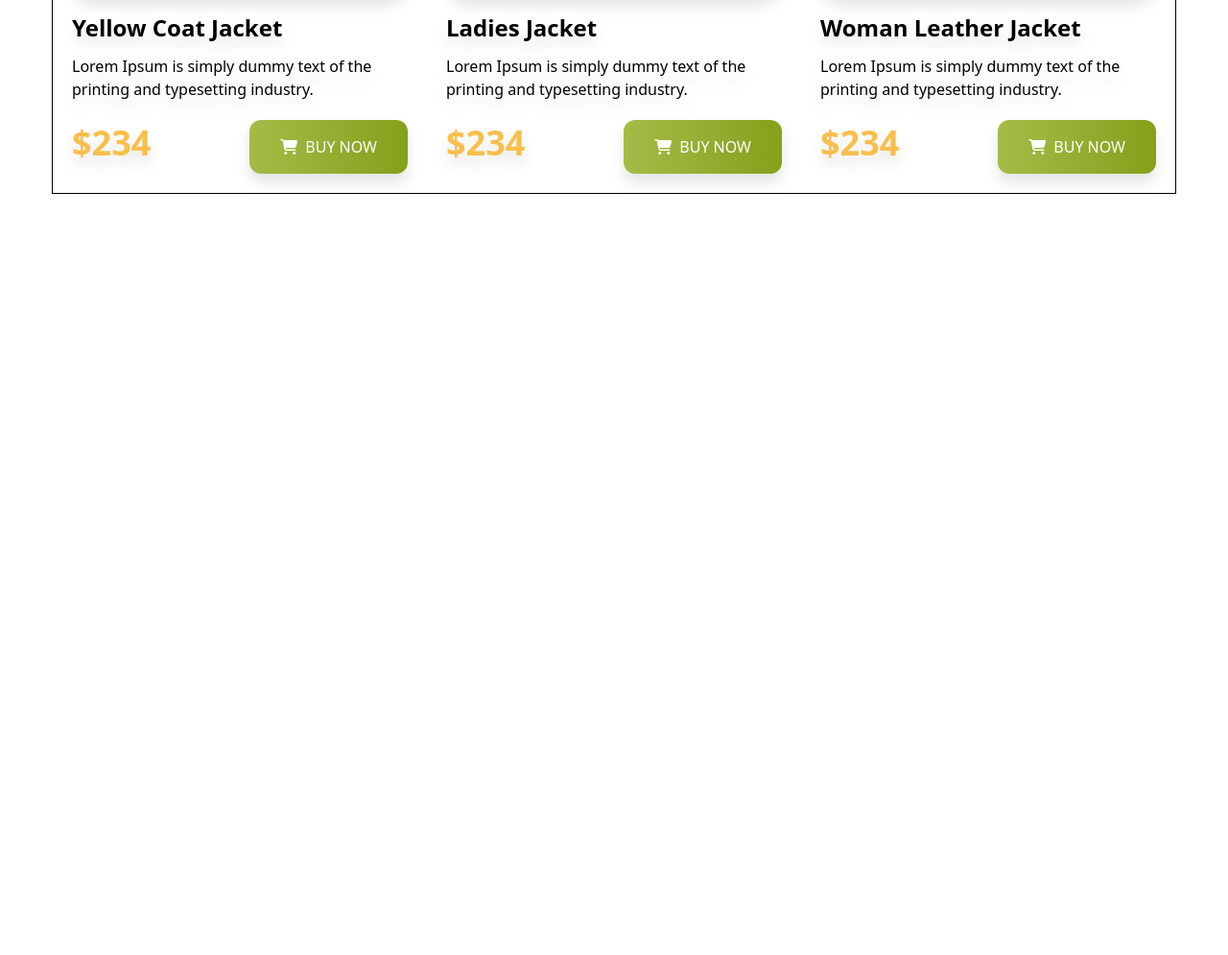
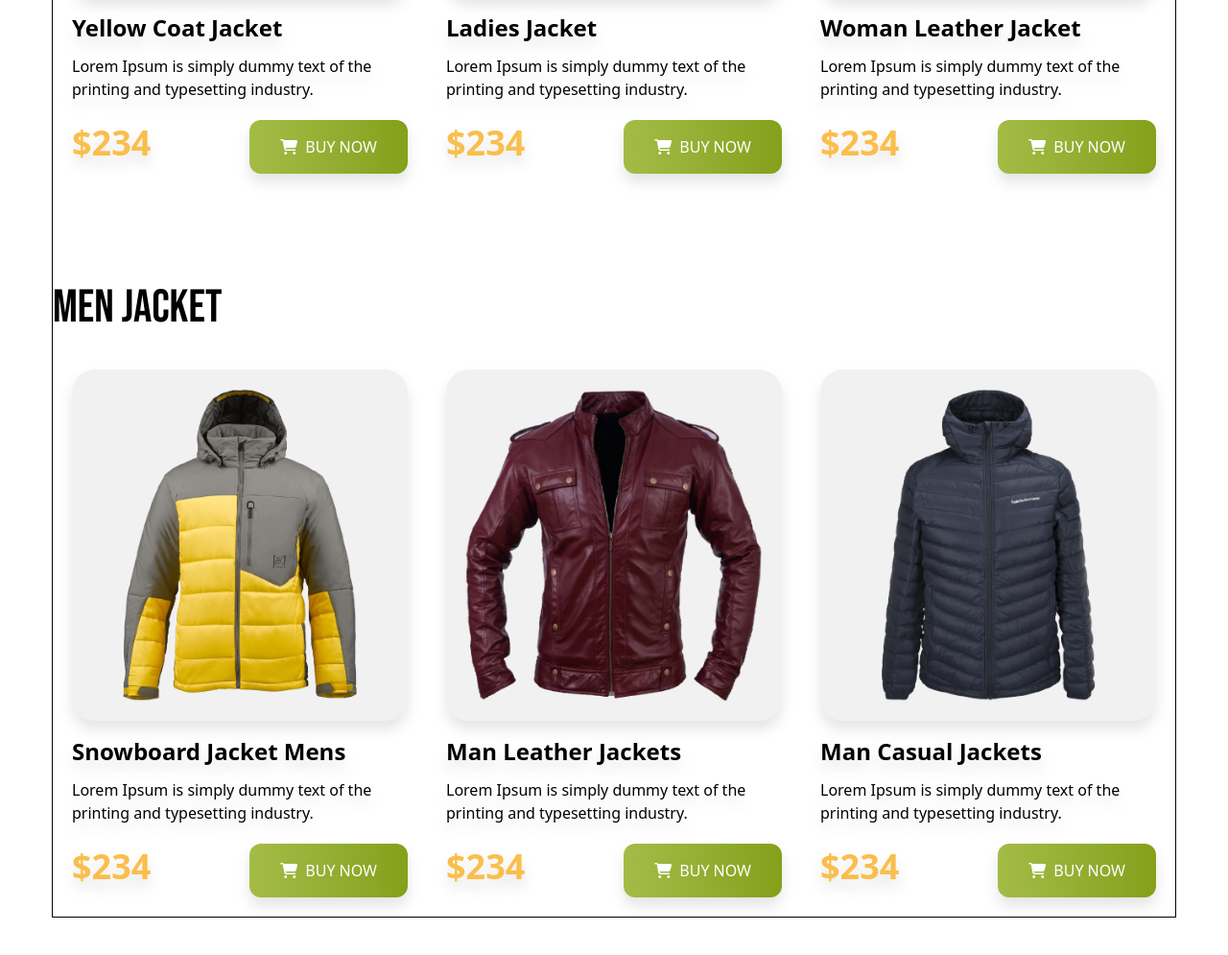
Before and after one commit to bdahsan1999wd/penguin-fashion, a website: page src/index.html in a window 1280 px wide. Shown: the part 1294-2289 px from the top of the page at 96% size. Before the commit the page ends 1591 px from the top, so only its background shows below. Drawn offline with Linux system fonts and the light colour scheme.

Commit message:
men jacket section added

```diff
--- a/src/index.html
+++ b/src/index.html
@@ -136,6 +136,67 @@
             </div>
         </div>
 
+        <!---------- Men Jacket Section Added ---------->
+        <div class="mb-24">
+            <h3 class="text-5xl font-secondary mb-5 text-center sm:text-start">MEN JACKET</h3>
+
+            <!---------- Women Jacket Card Container Added ---------->
+            <div class="sm:grid md:grid-cols-2 lg:grid-cols-3">
+
+                <!----- Jacket Card 1 Added ----->
+                <div class="p-5 rounded-3xl drop-shadow-xl">
+                    <img class="rounded-3xl p-5 bg-[#F1F1F1]" src="../assets/images/jacket-4.png" alt="jacket-1">
+                    <h4 class="text-2xl font-bold mt-4 mb-3">Snowboard Jacket Mens</h4>
+                    <p class="mb-3">Lorem Ipsum is simply dummy text of the <br>printing and typesetting industry.</p>
+
+                    <!----- Product Price and Button Added ----->
+                    <div class="flex items-center justify-between">
+                        <h4 class="text-4xl font-black text-[#FABE4C]">$234</h4>
+                        <!----- Button Added ----->
+                        <button
+                            class="bg-gradient-to-r from-[#A4BC46] to-[#85A019] text-white py-4 px-8 font-medium rounded-xl mt-2 cursor-pointer"><i
+                                class="fa-solid fa-cart-shopping mr-1"></i>
+                            BUY NOW</button>
+                    </div>
+                </div>
+
+                <!----- Jacket Card 2 Added ----->
+                <div class="p-5 rounded-3xl drop-shadow-xl">
+                    <img class="rounded-3xl p-5 bg-[#F1F1F1]" src="../assets/images/jacket-5.png" alt="jacket-1">
+                    <h4 class="text-2xl font-bold mt-4 mb-3">Man Leather Jackets</h4>
+                    <p class="mb-3">Lorem Ipsum is simply dummy text of the <br>printing and typesetting industry.</p>
+
+                    <!----- Product Price and Button Added ----->
+                    <div class="flex items-center justify-between">
+                        <h4 class="text-4xl font-black text-[#FABE4C]">$234</h4>
+                        <!----- Button Added ----->
+                        <button
+                            class="bg-gradient-to-r from-[#A4BC46] to-[#85A019] text-white py-4 px-8 font-medium rounded-xl mt-2 cursor-pointer"><i
+                                class="fa-solid fa-cart-shopping mr-1"></i>
+                            BUY NOW</button>
+                    </div>
+                </div>
+
+                <!----- Jacket Card 3 Added ----->
+                <div class="p-5 rounded-3xl drop-shadow-xl">
+                    <img class="rounded-3xl p-5 bg-[#F1F1F1]" src="../assets/images/jacket-6.png" alt="jacket-1">
+                    <h4 class="text-2xl font-bold mt-4 mb-3">Man Casual Jackets</h4>
+                    <p class="mb-3">Lorem Ipsum is simply dummy text of the <br>printing and typesetting industry.</p>
+
+                    <!----- Product Price and Button Added ----->
+                    <div class="flex items-center justify-between">
+                        <h4 class="text-4xl font-black text-[#FABE4C]">$234</h4>
+                        <!----- Button Added ----->
+                        <button
+                            class="bg-gradient-to-r from-[#A4BC46] to-[#85A019] text-white py-4 px-8 font-medium rounded-xl mt-2 cursor-pointer"><i
+                                class="fa-solid fa-cart-shopping mr-1"></i>
+                            BUY NOW</button>
+                    </div>
+                </div>
+
+            </div>
+        </div>
+
     </main>
 
 </body>
```
Also changed, not shown: src/output.css.
